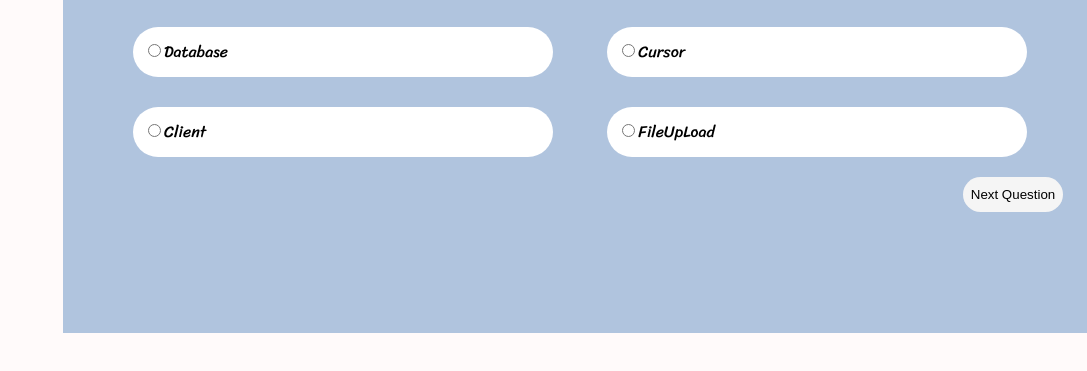
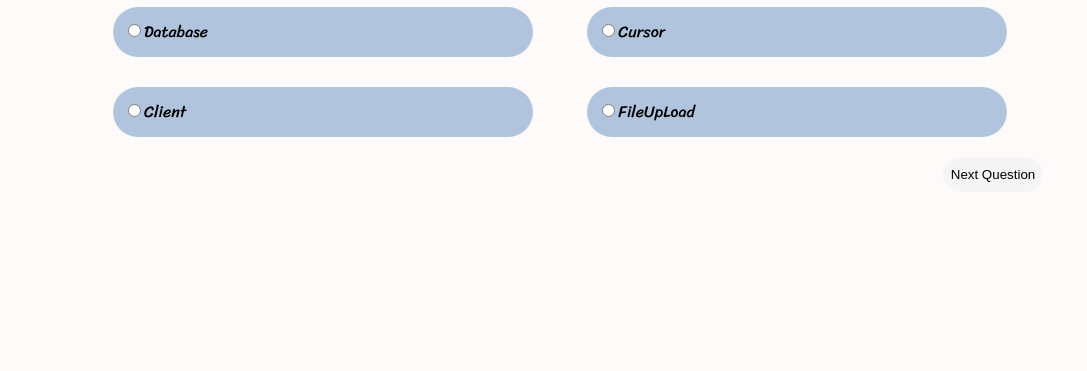
Before and after one commit to cynmojica1231/Homework4, a plain HTML site: page index.html in a window 1280 px wide. Shown: the part 367-738 px from the top of the page, without its empty margins (193-1280 px from the left). Drawn offline with Linux system fonts and the light colour scheme.

Commit message:
edit style.css

```diff
--- a/Assets/style.css
+++ b/Assets/style.css
@@ -10,7 +10,7 @@ body {
   top: 20%;
   left: 20%;
   right: 20%;
-  background: lightsteelblue;
+  background: whitesmoke
   padding: 20px;
 }
 .title {
@@ -40,7 +40,7 @@ body {
   height: 30px;
   padding: 10px;
   margin-left: 50px;
-  background-color: white;
+  background-color: lightsteelblue;
   border-radius: 35px;
 }
 
```
